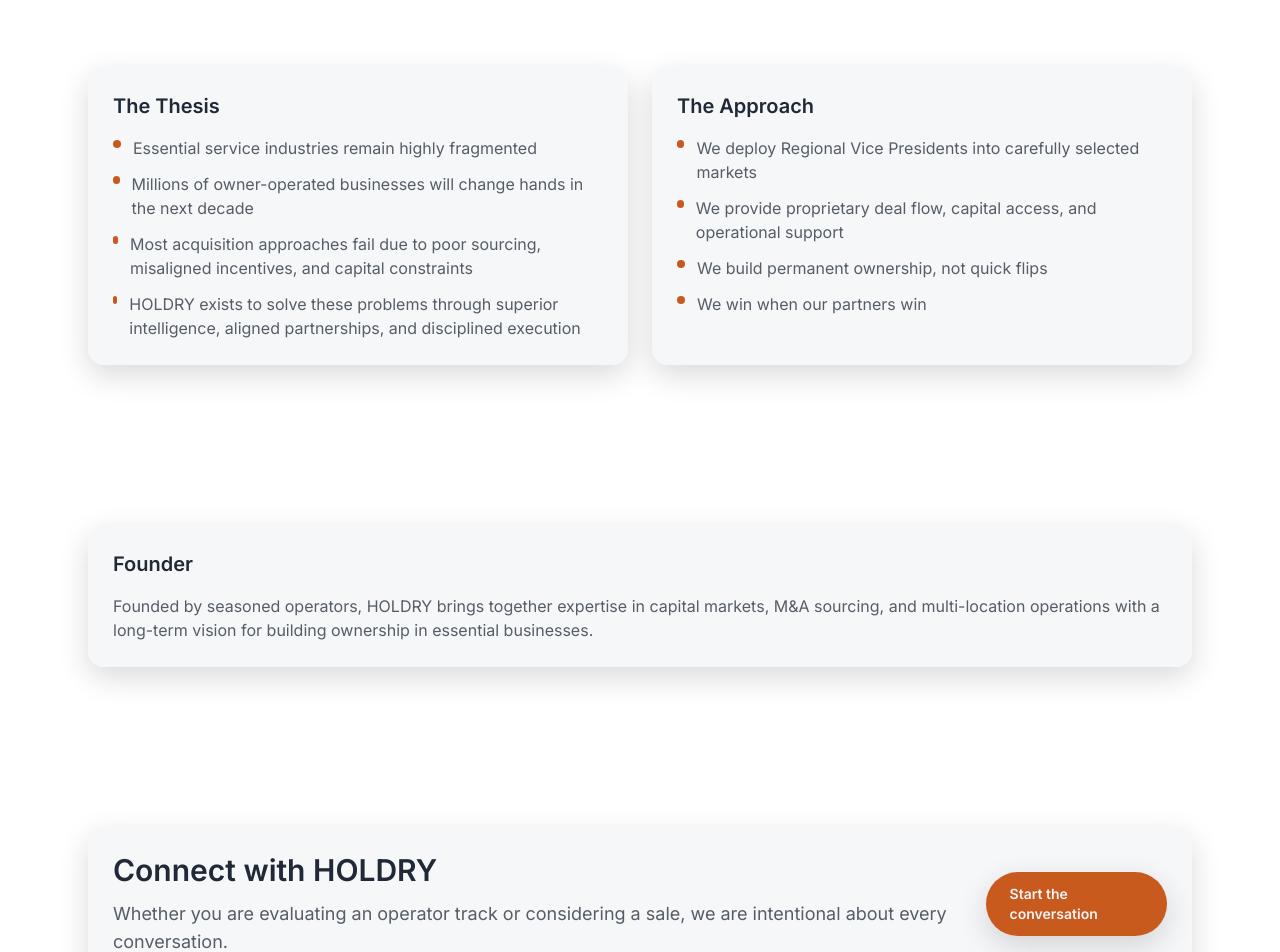
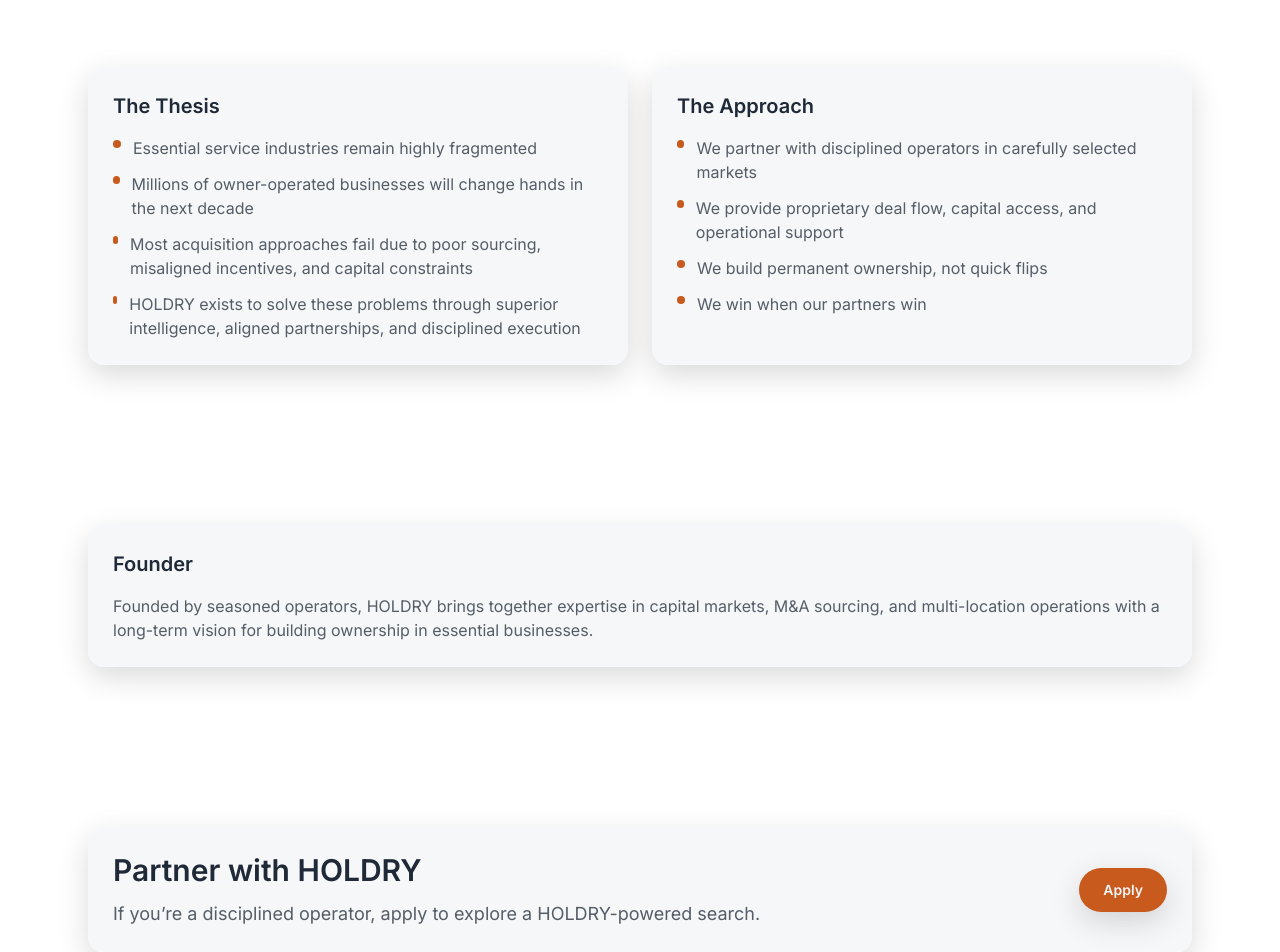
Before and after one commit to 7vw5pwdknv-spec/withpane.com, a Next.js app: page /about in a window 1280 px wide. Shown: the part 640-1592 px from the top of the page. Built offline with nearby package versions, Linux system fonts and the light colour scheme.

Commit message:
Update About page metadata and CTA section

```diff
--- a/src/app/(site)/about/page.tsx
+++ b/src/app/(site)/about/page.tsx
@@ -4,7 +4,8 @@ import { Hero } from "@/components/Hero";
 
 export const metadata: Metadata = {
   title: "About HOLDRY",
-  description: "HOLDRY builds ownership in essential service businesses through intelligence, capital, and disciplined execution."
+  description:
+    "HOLDRY builds ownership in essential service businesses through intelligence, capital, and disciplined execution."
 };
 
 const thesisPoints = [
@@ -15,7 +16,7 @@ const thesisPoints = [
 ];
 
 const approachPoints = [
-  "We deploy Regional Vice Presidents into carefully selected markets",
+  "We partner with disciplined operators in carefully selected markets",
   "We provide proprietary deal flow, capital access, and operational support",
   "We build permanent ownership, not quick flips",
   "We win when our partners win"
@@ -47,6 +48,7 @@ export default function AboutPage() {
             ))}
           </ul>
         </div>
+
         <div className="card space-y-4">
           <h3 className="text-xl font-semibold text-sand">The Approach</h3>
           <ul className="space-y-3 text-sand/75">
@@ -71,9 +73,9 @@ export default function AboutPage() {
       </section>
 
       <CTASection
-        title="Connect with HOLDRY"
-        description="Whether you are evaluating an operator track or considering a sale, we are intentional about every conversation."
-        cta={{ href: "/contact", label: "Start the conversation" }}
+        title="Partner with HOLDRY"
+        description="If you’re a disciplined operator, apply to explore a HOLDRY-powered search."
+        cta={{ href: "/partner#apply", label: "Apply" }}
         subtle
       />
     </div>
```
